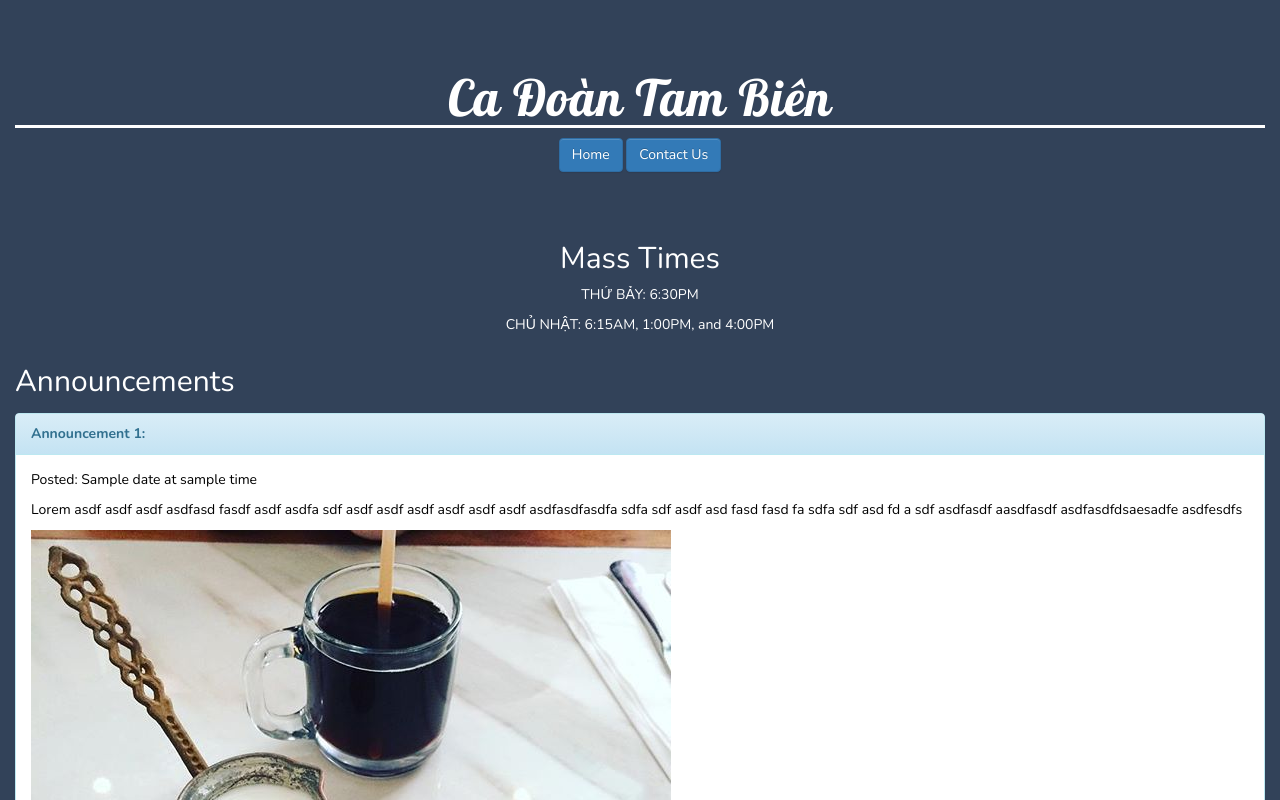
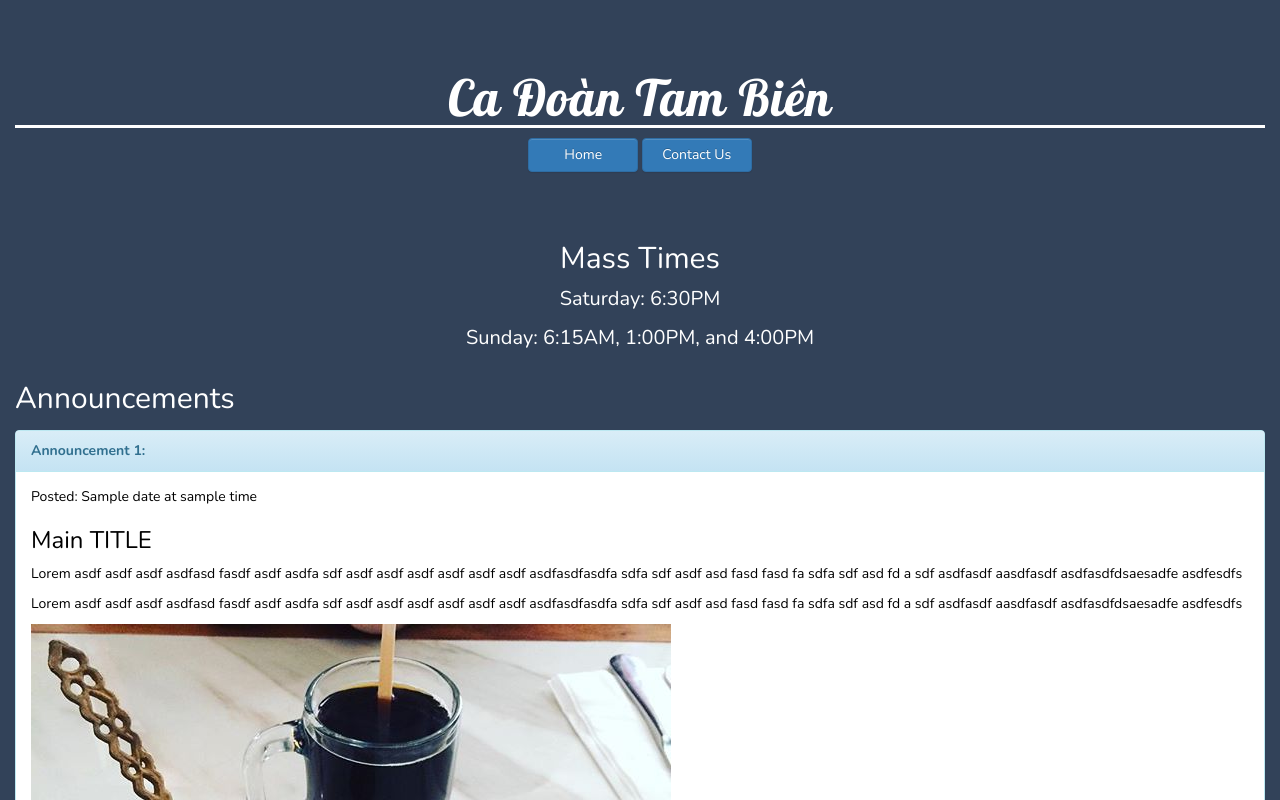
Before and after one commit to Trexsaurus/tam-bien-choir-website, a plain HTML site: page client/index.html in a window 1280 px wide. Shown: the top 800 px of the page. Drawn offline with nearby package versions, Linux system fonts and the light colour scheme.

Commit message:
Navigation buttons adjusted to be one size

```diff
--- a/client/index.html
+++ b/client/index.html
@@ -20,14 +20,14 @@
                 <h1 id="choirName">Ca Đoàn Tam Biên</h1>
             </div>
             <nav>
-                <a href="index.html" class="btn btn-primary">Home</a>
-                <a href="contact.html" class="btn btn-primary">Contact Us</a>
+                <a href="index.html" class="btn btn-primary nav-btn">Home</a>
+                <a href="contact.html" class="btn btn-primary nav-btn">Contact Us</a>
             </nav>
 <!-- ******      THE MASS TIMES    ******  -->
             <div class ="container" id="mass-times">
                 <h2>Mass Times</h2>
-                <p>THỨ BẢY: 6:30PM</p>
-                <p>CHỦ NHẬT: 6:15AM, 1:00PM, and 4:00PM</p>
+                <p>Saturday: 6:30PM</p>
+                <p>Sunday: 6:15AM, 1:00PM, and 4:00PM</p>
             </div>
 
 
@@ -48,8 +48,10 @@
                         <div class="media">
                             <div class="media-body">
                                 <p>Posted: Sample date at sample time</p>
+                                <h3>Main TITLE</h3>
                                 <p>Lorem asdf asdf asdf asdfasd fasdf asdf asdfa sdf asdf asdf asdf asdf asdf asdf asdfasdfasdfa sdfa sdf asdf asd fasd fasd fa sdfa sdf asd fd a sdf asdfasdf aasdfasdf asdfasdfdsaesadfe asdfesdfs</p>
-                                <img src="resources/images/TestImage.jpg" class="img-responsive">
+                                <p>Lorem asdf asdf asdf asdfasd fasdf asdf asdfa sdf asdf asdf asdf asdf asdf asdf asdfasdfasdfa sdfa sdf asdf asd fasd fasd fa sdfa sdf asd fd a sdf asdfasdf aasdfasdf asdfasdfdsaesadfe asdfesdfs</p>
+                                <img src="resources/images/TestImage.jpg" class="">
                             </div>
                         </div>
                     </div>
--- a/client/resources/css/styles.css
+++ b/client/resources/css/styles.css
@@ -27,6 +27,14 @@ nav {
     margin: 50px auto 0px auto;
 }
 
+#mass-times p {
+    font-size: 20px;
+}
+
+.nav-btn {
+    width: 110px;
+}
+
 .the-announcement {
     color: black;
 }
@@ -35,11 +43,6 @@ form {
     color: black;
 }
 
-/*
-.indiv-announcement {
-   border-bottom: 1px solid white;
-}
-*/
 
 footer {
     border-top: 1px solid white;
```
Also changed, not shown: client/contact.html (+2 -2 lines).
